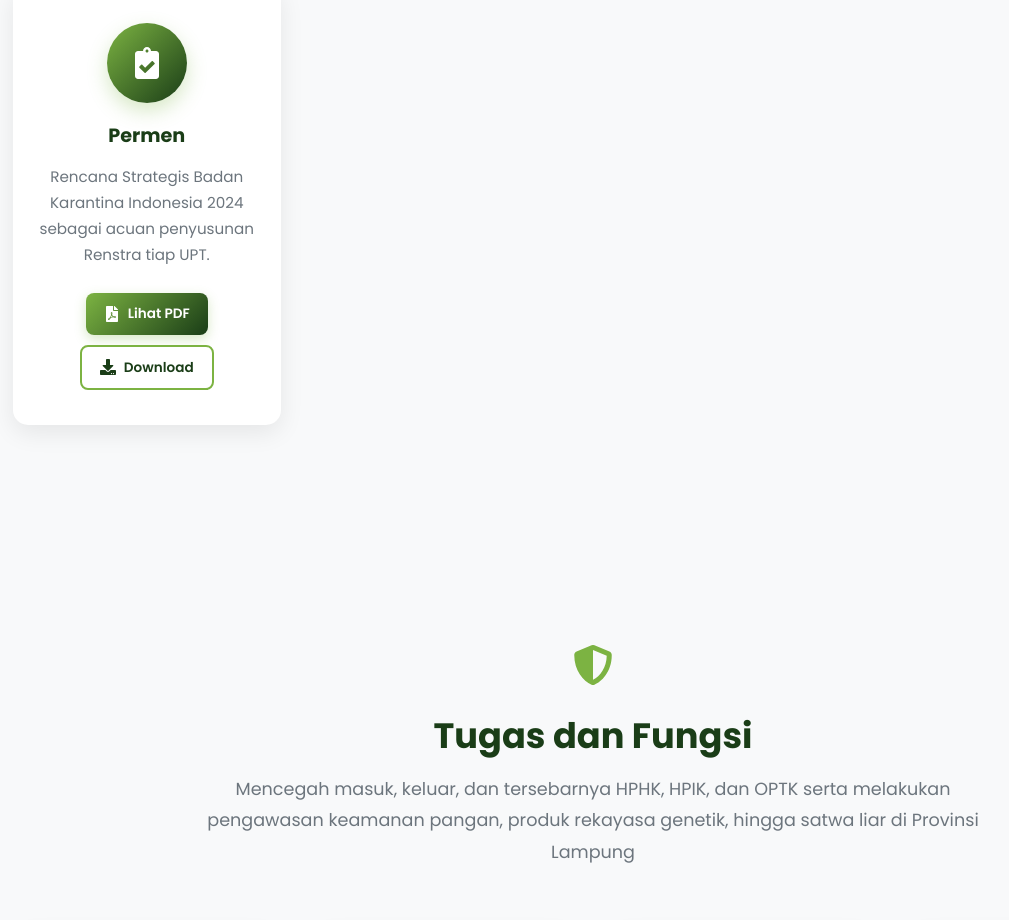
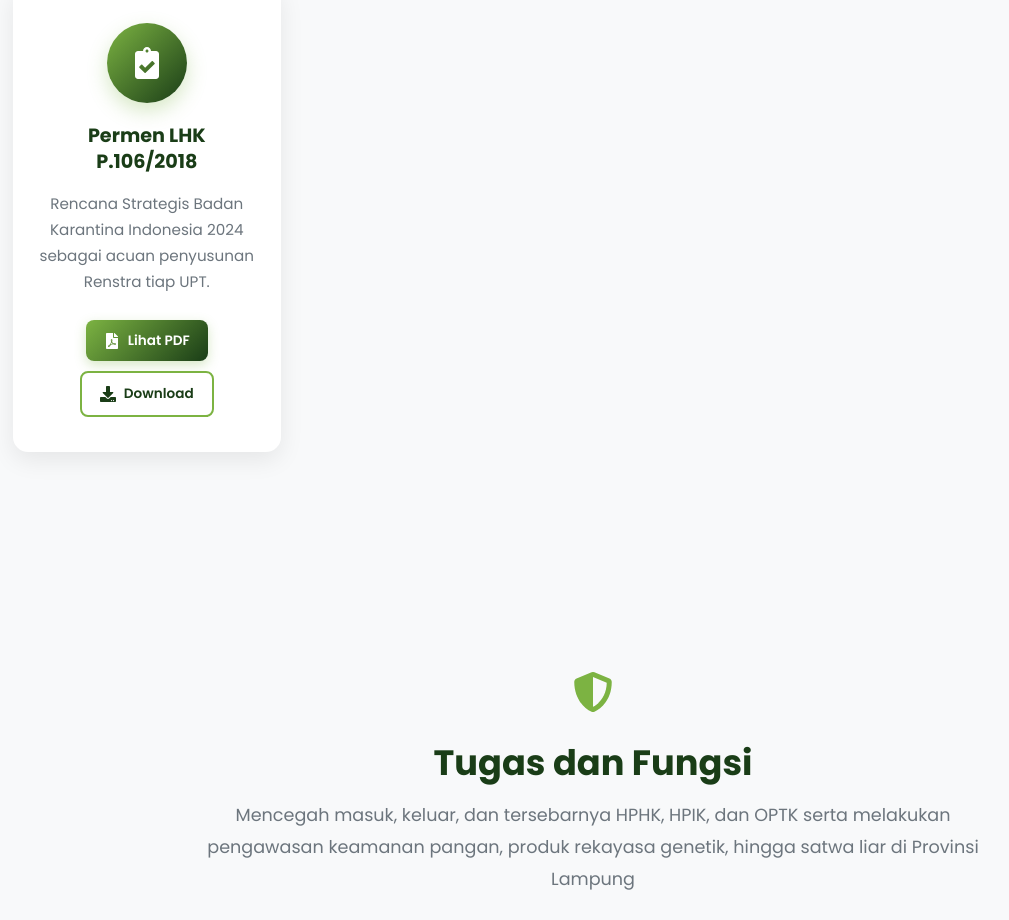
Before and after one commit to Ahmatsembiring/forest-conservation, a React (Vite) app: page /about in a window 1280 px wide. Shown: the part 3362-4282 px from the top of the page, without its empty margins (47-1056 px from the left). Built offline with nearby package versions, Linux system fonts and the light colour scheme; the HTML template or start-up script is replaced by a standard one.

Commit message:
Update UUD

```diff
--- a/src/components/About.jsx
+++ b/src/components/About.jsx
@@ -66,7 +66,7 @@
     },
     {
       icon: <FaClipboardCheck />,
-      title: 'Permen',
+      title: 'Permen LHK P.106/2018',
       description: 'Rencana Strategis Badan Karantina Indonesia 2024 sebagai acuan penyusunan Renstra tiap UPT.',
       pdf: '/pdf/permenlhk-nomor-p.106-tahun-2018.pdf'
     }
```
Also changed, not shown: src/assets/images/struktur.jpeg.
